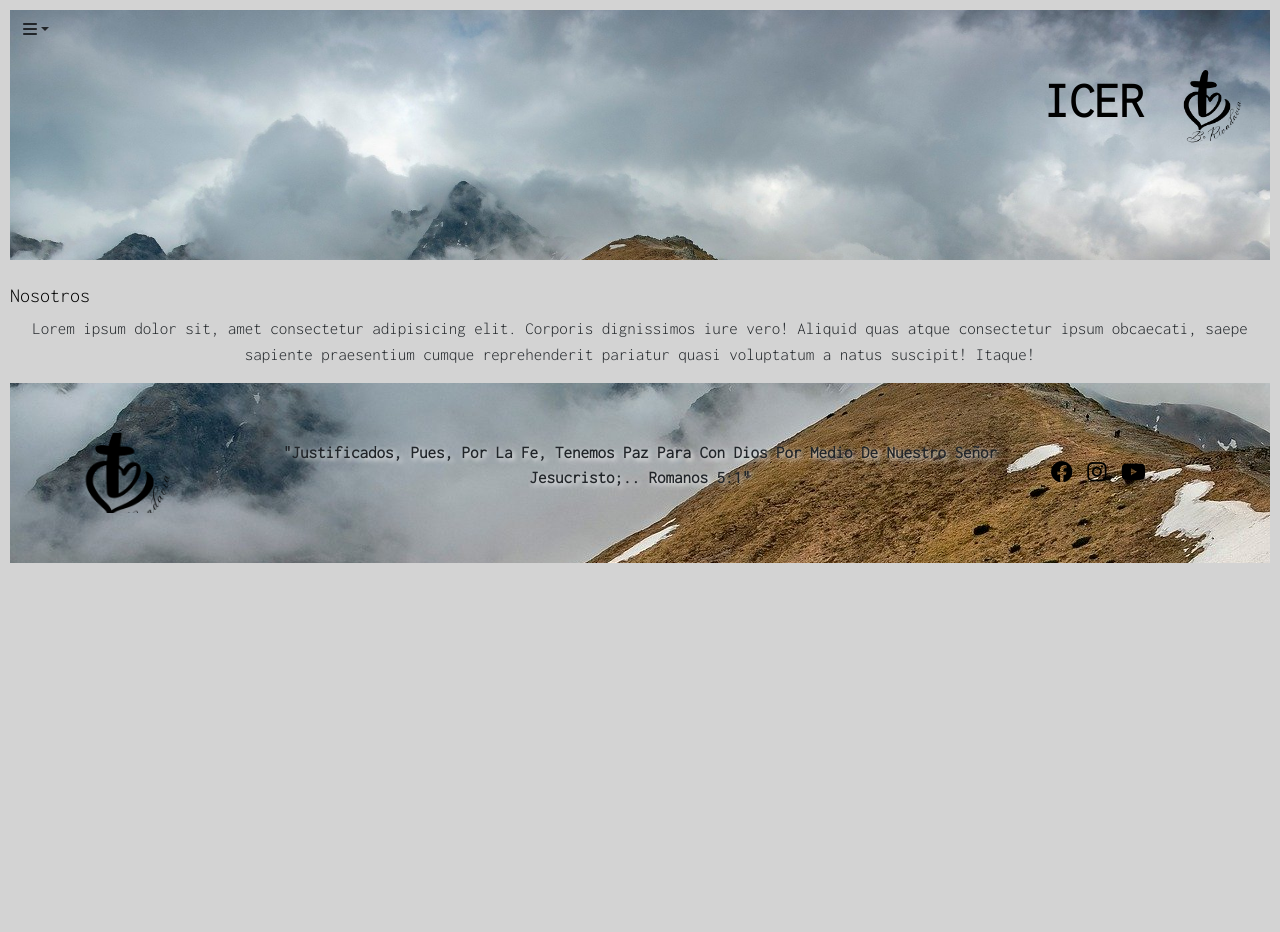
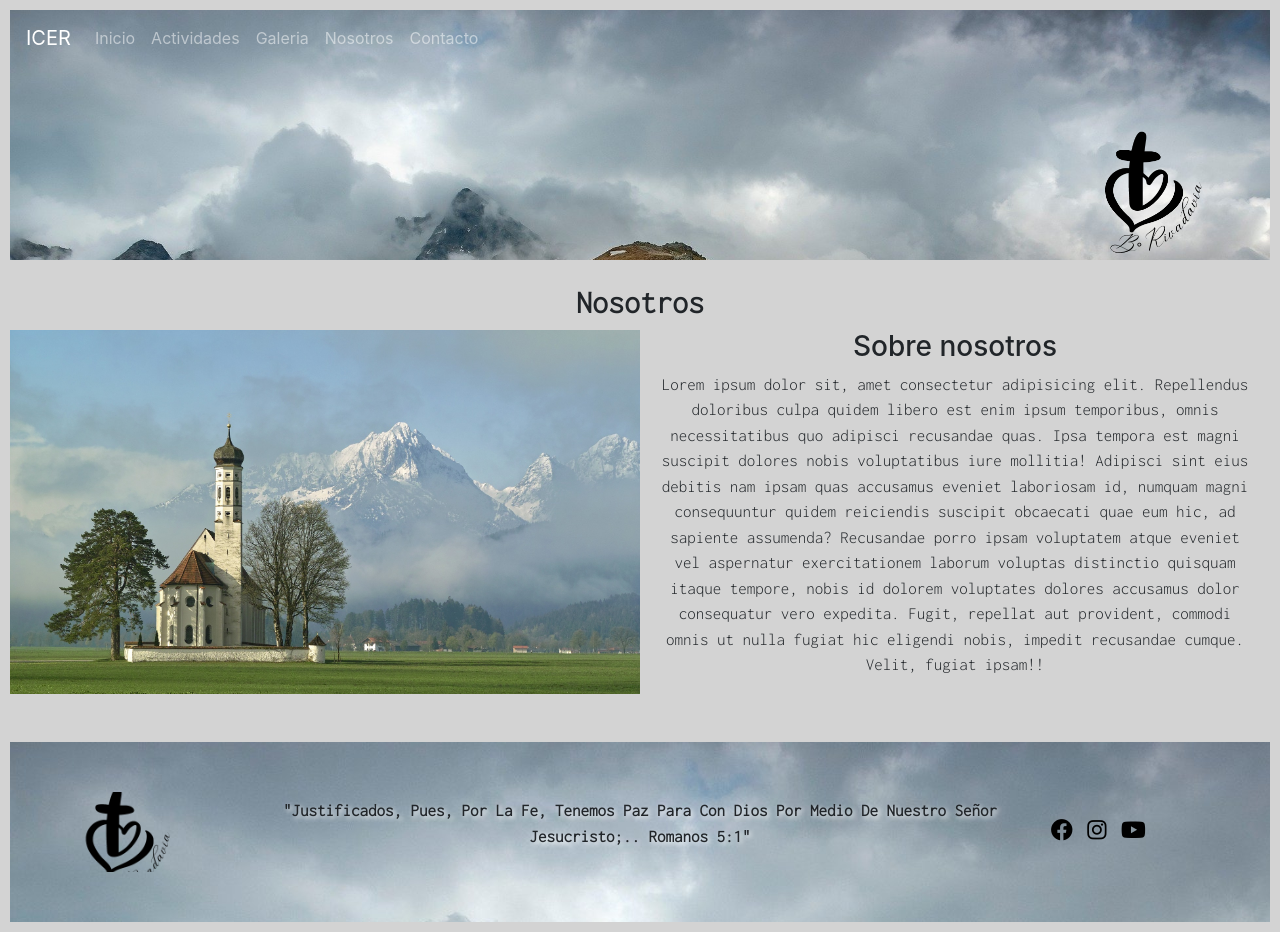
Before and after one commit to Eze157/Bootstrap, a plain HTML site: page pages/Nosotros.html in a window 1280 px wide. Before the commit the page ends 800 px from the top, so only its background shows below. Drawn offline with nearby package versions, Linux system fonts and the light colour scheme.

Commit message:
Proyecto final

```diff
--- a/css/estilos.css
+++ b/css/estilos.css
@@ -27,25 +27,6 @@ header{
     background-size: cover;
     background-attachment: fixed;
 }
-.menu{
-    height: 120px;
-    width: 50%;
-    float: left;
-}
-.menu label{
-    display: block;
-    height: 40px;
-    width: 40px;
-    font-size: 30px;
-    text-align: center;
-    background-position: top;
-    border-right: 1px solid white;
-    border-bottom: 1px solid white;
-}
-.menu label:hover{
-    cursor: pointer;
-    background:rgba(110, 110, 110, 0.3);
-}
 .dropdown-menu{
     background-color: rgba(110, 110, 110, 0.3);
 }
@@ -63,33 +44,16 @@ p{
 }
 .logo{
     height: 180px;
-    width: 50%;
-    float: right;
+    width: 100%;
     display: flex;
     flex-wrap: wrap;
-    justify-content: space-between;
-}
-.item{
-    height: auto;
-    width: 100%;
 }
 .icono{
-    height: 150px;
+    height: 200px;
     width: 20%;
     background-image: url(../multimedia/Jóvenes2.png);
     background-size: cover;
     background-position: top;
-}
-.icer{
-    width: auto;
-    height: auto;
-    color: black;
-    font-family: 'Inconsolata', monospace;
-    font-size: 50px;
-    font-weight: bold;
-    text-align: center;
-    padding-left: 310px;
-    padding-top: 60px;
 }
 .galeria{
     height: auto;
@@ -185,6 +149,23 @@ p{
     background-image: url(../multimedia/Cruz.jpg);
     background-position: center;
     background-size: cover;
+}
+.nleft{
+    background-image: url(/multimedia/Iglesia.jpg);
+    background-size: cover;
+    background-position: center;
+}
+.nos{
+    text-align: center;
+    font-family: 'Inconsolata', monospace;
+    text-decoration: solid;
+    font-weight: bolder;
+}
+h3{
+    text-align: center;
+}
+.form-control{
+    width: 35%;
 }
 footer{
     background-image: url(../multimedia/Montaña.jpg);
--- a/pages/Nosotros.html
+++ b/pages/Nosotros.html
@@ -12,32 +12,52 @@
 <body>
         <!-- fila de Logo + nav -->
         <header>
-            <section class="menu">
-                <div class="dropdown">
-                    <button type="button" class="btn btn-sucess dropdown-toggle" data-toggle= "dropdown"><i class="fa-solid fa-bars"></i></button>
-                    <div class="dropdown-menu">
-                        <a class="dropdown-item" href="../index.html">Inicio</a>
-                        <a class="dropdown-item" href="Actividades.html">Actividades</a>
-                        <a class="dropdown-item" href="Galeria.html">Galeria</a>
-                        <a class="dropdown-item" href="">Nosotros</a>
-                        <a class="dropdown-item" href="Contacto.html">Contacto</a>
-                </div>
-            </section>
-            <section class="logo">
-                <div class="item icer">ICER</div>
-                <div class="item icono"></div>
-            </section>
+            <nav class="navbar navbar-expand-md navbar-dark">
+                <!-- Brand -->
+                    <a class="navbar-brand" href="../index.html">ICER</a>
+                <!-- Toggler/collapsibe Button -->
+                    <button class="navbar-toggler" type="button" data-toggle="collapse" data-target="#collapsibleNavbar">
+                    <span class="navbar-toggler-icon"></span>
+                    </button>
+                <!-- Navbar links -->
+                    <div class="collapse navbar-collapse" id="collapsibleNavbar">
+                    <ul class="navbar-nav">
+                        <li class="nav-item">
+                        <a class="nav-link" href="../index.html">Inicio</a>
+                        </li>
+                        <li class="nav-item">
+                        <a class="nav-link" href="Actividades.html">Actividades</a>
+                        </li>
+                        <li class="nav-item">
+                        <a class="nav-link" href="Galeria.html">Galeria</a>
+                        </li>
+                        <li class="nav-item">
+                        <a class="nav-link" href="">Nosotros</a>
+                        </li>
+                        <li class="nav-item">
+                        <a class="nav-link" href="Contacto.html">Contacto</a>
+                        </li>
+                    </ul>
+                    </div>
+                    </nav>
+                    <section class="logo">
+                        <div class="icono"></div>
+                    </section>
         </header>
         <!-- fin de fila de Logo + nav -->
         <!-- informacion sobre nosotros -->
         <br>
-        <section>
-            <article>
-                <h1 class="titulo">Nosotros</h1>
-                <p>Lorem ipsum dolor sit, amet consectetur adipisicing elit. Corporis dignissimos iure vero! Aliquid quas atque consectetur ipsum obcaecati, saepe sapiente praesentium cumque reprehenderit pariatur quasi voluptatum a natus suscipit! Itaque!</p>
-            </article>
+        <h2 class="nos">Nosotros</h2>
+        <section class="container-fluid nosotros">
+        <div class="row">
+            <div class="nleft col-sm-12 col-md-6"></div>
+            <div class="nright col-sm-12 col-md-6">
+                    <h3>Sobre nosotros</h3>
+                    <p>Lorem ipsum dolor sit, amet consectetur adipisicing elit. Repellendus doloribus culpa quidem libero est enim ipsum temporibus, omnis necessitatibus quo adipisci recusandae quas. Ipsa tempora est magni suscipit dolores nobis voluptatibus iure mollitia! Adipisci sint eius debitis nam ipsam quas accusamus eveniet laboriosam id, numquam magni consequuntur quidem reiciendis suscipit obcaecati quae eum hic, ad sapiente assumenda? Recusandae porro ipsam voluptatem atque eveniet vel aspernatur exercitationem laborum voluptas distinctio quisquam itaque tempore, nobis id dolorem voluptates dolores accusamus dolor consequatur vero expedita. Fugit, repellat aut provident, commodi omnis ut nulla fugiat hic eligendi nobis, impedit recusandae cumque. Velit, fugiat ipsam!!</p>
+            </div>
+        </div>
         </section>
-        <main></main>
+        <br><br>
         <!-- cierre de informacion sobre nosotros -->
         <!-- inicio de footer -->
         <footer>
```
Also changed, not shown: index.html (+32 -15 lines), pages/Actividades.html (+31 -15 lines), pages/Contacto.html (+53 -37 lines), pages/Galeria.html (+32 -15 lines).
